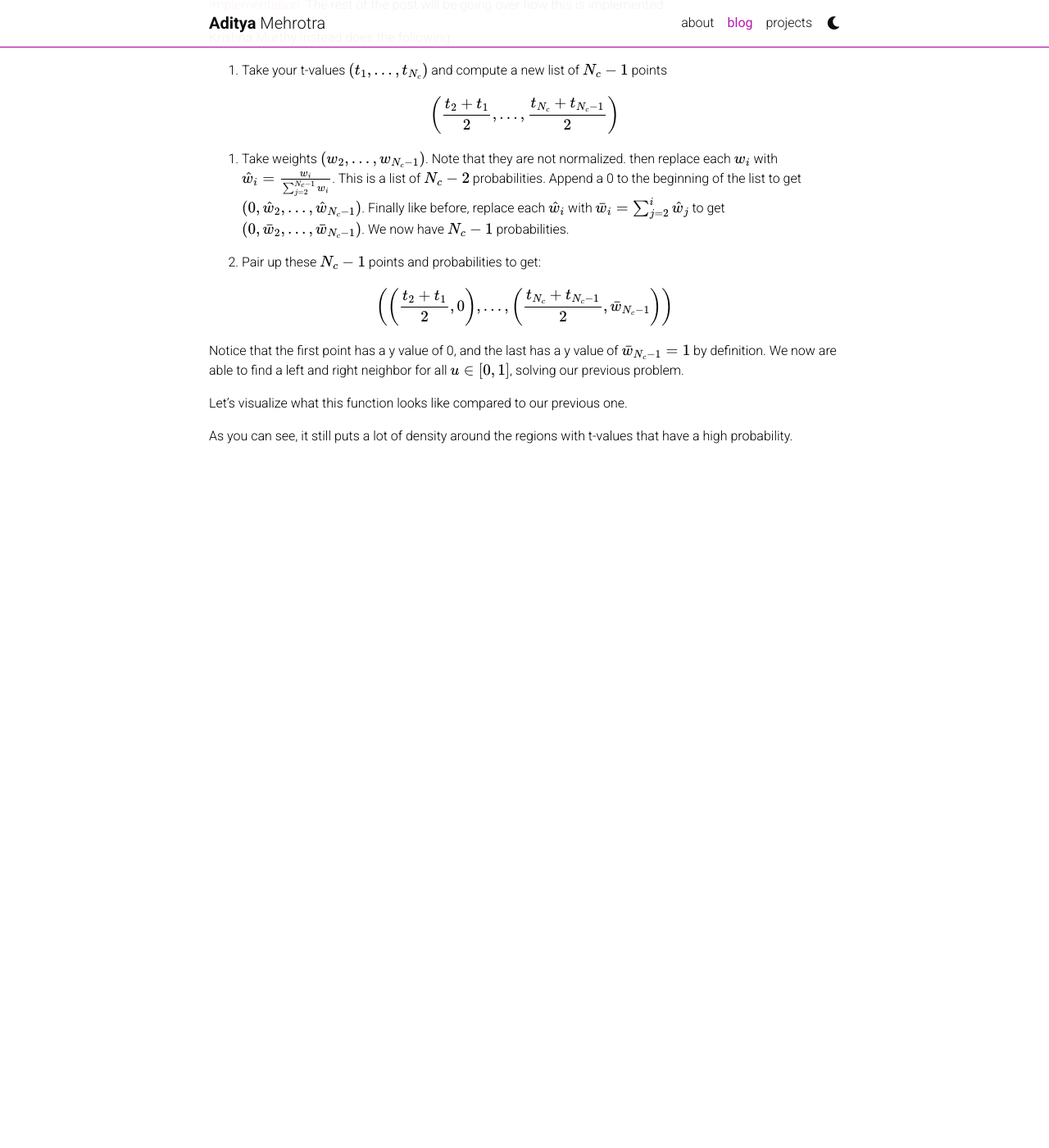
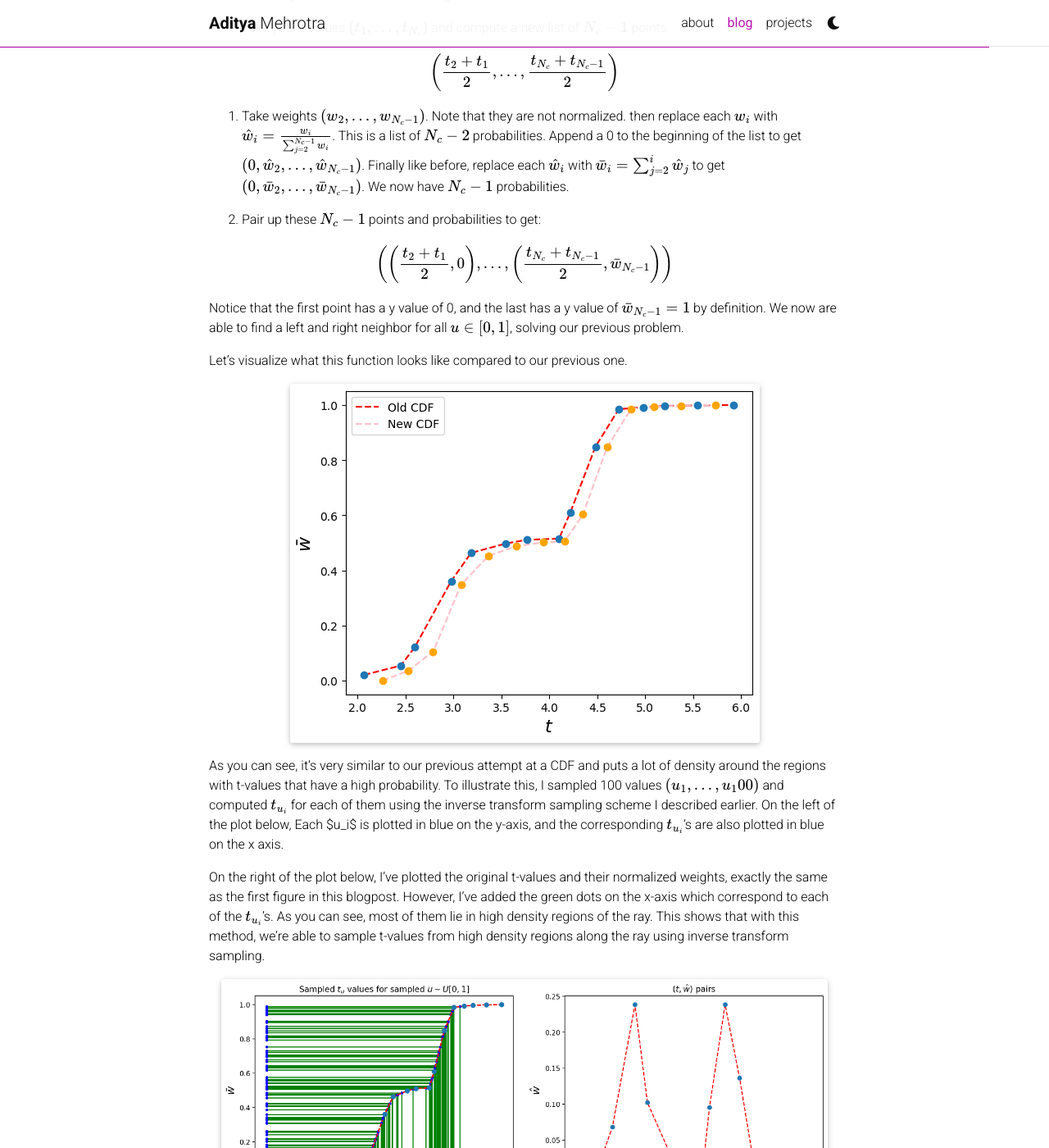
Before and after one commit to AditMeh/AditMeh.github.io, a Jekyll site: the page built from _posts/2023-03-05-NeRF-Hierarchical-Sampling.md, in a window 1280 px wide and 1400 px high, scrolled down 2777 px. Shown: the whole window at 82% size. Built offline with Jekyll 4.4.1, drawn with Linux system fonts in a browser that asks for light colours; full-size pictures stand in for the smaller copies a plugin makes; comment, search, counter and statistics services are not loaded; a style sheet for code colours, icons or effects is not loaded; before the commit the page ends 3407 px from its top, so only the background shows below that.

```diff
--- a/_posts/2023-03-05-NeRF-Hierarchical-Sampling.md
+++ b/_posts/2023-03-05-NeRF-Hierarchical-Sampling.md
@@ -101,5 +99,23 @@ Notice that the first point has a y value of 0, and the last has a y value of $$
 Let's visualize what this function looks like compared to our previous one.
 
 
+<div class="equation">
+    <div class="col-sm mt-3 mt-md-0">
+        {% include figure.html path="/assets/img/hierarchical/figure4.png" title="example image" class="img-fluid rounded z-depth-1" zoomable=true %}
+    </div>
+</div>
 
-As you can see, it still puts a lot of density around the regions with t-values that have a high probability.
+
+As you can see, it's very similar to our previous attempt at a CDF and puts a lot of density around the regions with t-values that have a high probability. To illustrate this, I sampled 100 values $$(u_1, ..., u_100)$$ and computed $$t_{u_i}$$ for each of them using the inverse transform sampling scheme I described earlier. On the left of the plot below, Each $u_i$ is plotted in blue on the y-axis, and the corresponding $$t_{u_i}$$'s are also plotted in blue on the x axis.
+
+On the right of the plot below, I've plotted the original t-values and their normalized weights, exactly the same as the first figure in this blogpost. However, I've added the green dots on the x-axis which correspond to each of the $$t_{u_i}$$'s. As you can see, most of them lie in high density regions of the ray. This shows that with this method, we're able to sample t-values from high density regions along the ray using inverse transform sampling.
+
+
+
+
+
+<div class="equation">
+    <div class="col-sm mt-3 mt-md-0">
+        {% include figure.html path="/assets/img/hierarchical/figure5.png" title="example image" class="img-fluid rounded z-depth-1" zoomable=true %}
+    </div>
+</div>
```
Also changed, not shown: other parts of _posts/2023-03-05-NeRF-Hierarchical-Sampling.md (+0 -2 lines), _posts/2023-03-05-knowledge_dist.md (+4 -10 lines), assets/img/hierarchical/figure1.png, assets/img/hierarchical/figure2.png, assets/img/hierarchical/figure3.png, assets/img/hierarchical/figure4.png (added), assets/img/hierarchical/figure5.png (added).
